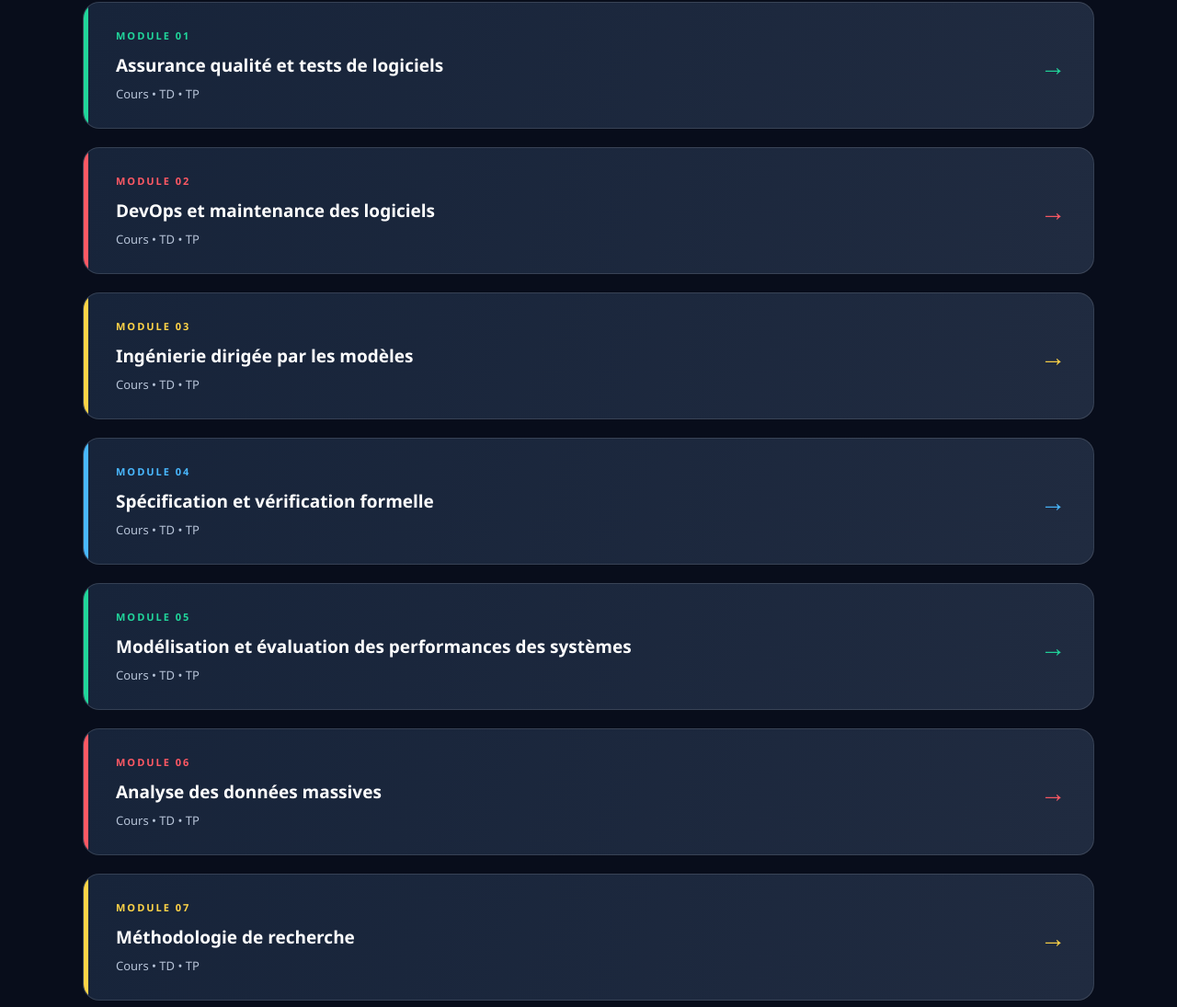
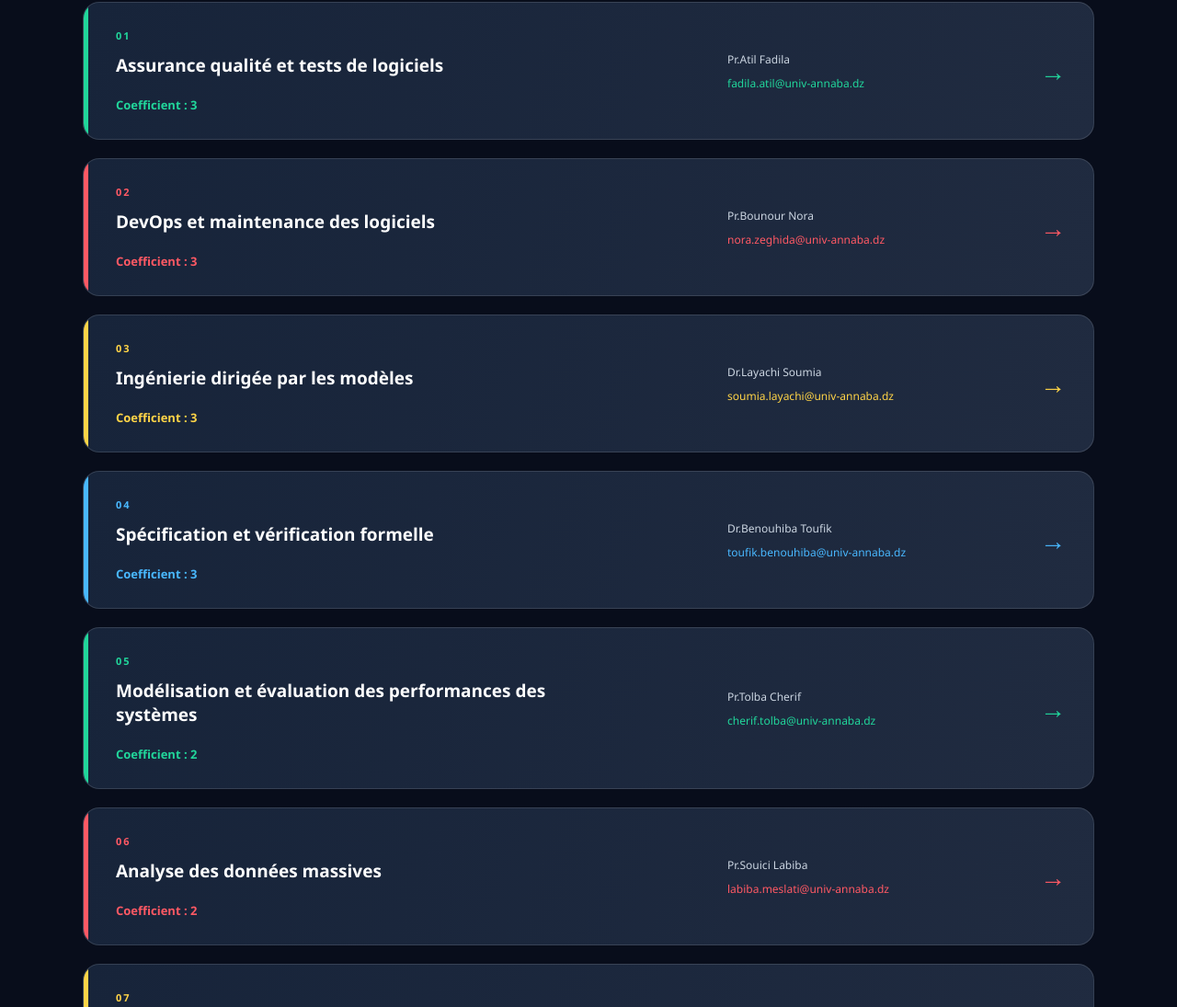
Before and after one commit to Haithem-SIAH/GL, a plain HTML site: page index.html in a window 1280 px wide. Shown: the part 900-1995 px from the top of the page at 92% size. Drawn offline with Linux system fonts and the light colour scheme.

Commit message:
Update modules information and design

```diff
--- a/css/style.css
+++ b/css/style.css
@@ -575,3 +575,60 @@ button {
         font-size: 12px;
     }
 }
+
+.teacher-name {
+    margin-top: 8px;
+    color: #cbd5e1;
+    font-size: 13px;
+}
+
+.teacher-email {
+    display: inline-block;
+    margin-top: 4px;
+    color: #42e6c0;
+    font-size: 13px;
+    text-decoration: none;
+}
+
+.teacher-email:hover {
+    text-decoration: underline;
+}
+
+.module-card {
+    position: relative;
+    padding-right: 45%;
+}
+
+.module-coefficient {
+    margin-top: 12px;
+    color: var(--accent);
+    font-size: 13px;
+    font-weight: 700;
+}
+
+.module-info {
+    position: absolute;
+    left: 700px;
+    top: 50%;
+    transform: translateY(-50%);
+    display: flex;
+    flex-direction: column;
+    gap: 9px;
+    max-width: 40%;
+    font-size: 12px;
+    color: #cbd5e1;
+}
+
+.module-info p {
+    margin: 0;
+}
+
+.module-info a {
+    color: var(--accent);
+    text-decoration: none;
+    overflow-wrap: anywhere;
+}
+
+.module-info a:hover {
+    text-decoration: underline;
+}
--- a/index.html
+++ b/index.html
@@ -5,9 +5,7 @@
 <head>
     <meta charset="UTF-8">
     <meta name="viewport" content="width=device-width, initial-scale=1.0">
-
     <title>University Library | Haithem SIAH</title>
-
     <link rel="stylesheet" href="css/style.css">
 </head>
 
@@ -21,13 +19,13 @@
 
             <div class="profile-info">
                 <strong>Haithem SIAH</strong>
-                <span>UNIVERSITY LIBRARY</span>
+                <span></span>
             </div>
         </div>
 
         <div class="nav-status">
             <span class="status-dot"></span>
-            Espace pédagogique
+            INFORMATIQUE
         </div>
 
     </header>
@@ -41,12 +39,11 @@
             <span class="hero-label">VOTRE ESPACE UNIVERSITAIRE</span>
 
             <h1>
-                UNIVERSITY <span>LIBRARY</span>
+                ESPACE <span>Génie Logiciel</span>
             </h1>
 
             <p>
-                Votre espace numérique dédié aux ressources pédagogiques
-                et universitaires.
+                Une plateforme de partage et d'entraide pour les étudiants de Master 2 Génie Logiciel.
             </p>
 
             <div class="hero-line"></div>
@@ -81,7 +78,7 @@
 
                 <div>
                     <span id="pageLabel" class="section-label">
-                        ESPACE PÉDAGOGIQUE
+                        ESPACE PÉDAGOGIQUe
                     </span>
 
                     <h2 id="pageTitle">Mes modules</h2>
@@ -108,9 +105,9 @@
     <!-- FOOTER -->
     <footer class="footer">
 
-        <p>© 2026 University Library — Haithem SIAH</p>
+        <p>© 2026 Espace Pédagogique — Réalisé par Haithem SIAH</p>
 
-        <span>Partageons le savoir.</span>
+        <span>Ensemble, apprenons, partageons et progressons.</span>
 
     </footer>
 
--- a/js/script.js
+++ b/js/script.js
@@ -13,6 +13,9 @@ const modules = [
 
     {
         name: "Assurance qualité et tests de logiciels",
+        enseignant: "Pr.Atil Fadila",
+        email: "fadila.atil@univ-annaba.dz",
+        coefficient: 3,
         categories: {
             Cours: [
                 {
@@ -25,12 +28,36 @@ const modules = [
                 }
             ],
             TD: [],
-            TP: []
+            TP: [
+                {
+                    name: "TP 1",
+                    file: "Master 2/Assurance qualité et tests de logiciels/TP/TP 1.pdf"
+                },
+                {
+                    name: "TP 2",
+                    file: "Master 2/Assurance qualité et tests de logiciels/TP/TP 2.pdf"
+                },
+                {
+                    name: "TP 3",
+                    file: "Master 2/Assurance qualité et tests de logiciels/TP/TP 3.pdf"
+                },
+                {
+                    name: "TP 4",
+                    file: "Master 2/Assurance qualité et tests de logiciels/TP/TP 4.pdf"
+                },
+                {
+                    name: "TP 5",
+                    file: "Master 2/Assurance qualité et tests de logiciels/TP/TP 5.pdf"
+                }
+            ]
         }
     },
 
     {
         name: "DevOps et maintenance des logiciels",
+        enseignant: "Pr.Bounour Nora",
+        email: "nora.zeghida@univ-annaba.dz",
+        coefficient: 3,
         categories: {
             Cours: [
                 {
@@ -54,25 +81,58 @@ const modules = [
                     file: "Master 2/DevOps et maintenance des logiciels/Cours/Cours 5.pdf"
                 }
             ],
-            TD: [],
-            TP: []
+            TD: [
+                {
+                    name: "TD 1",
+                    file: "Master 2/DevOps et maintenance des logiciels/TD/Tut1.pdf"
+                }
+            ],
+            TP: [
+                {
+                    name: "TP 0",
+                    file: "Master 2/DevOps et maintenance des logiciels/TP/TP0.pdf"
+                },
+                {
+                    name: "TP 1",
+                    file: "Master 2/DevOps et maintenance des logiciels/TP/TP1.pdf"
+                },
+                {
+                    name: "TP 2",
+                    file: "Master 2/DevOps et maintenance des logiciels/TP/TP2.pdf"
+                },
+                {
+                    name: "TP 3",
+                    file: "Master 2/DevOps et maintenance des logiciels/TP/TP3.pdf"
+                },
+                {
+                    name: "TP 4",
+                    file: "Master 2/DevOps et maintenance des logiciels/TP/TP4.pdf"
+                },
+                {
+                    name: "TP 5",
+                    file: "Master 2/DevOps et maintenance des logiciels/TP/TP5.pdf"
+                }
+            ]
         }
     },
 
     {
         name: "Ingénierie dirigée par les modèles",
+        enseignant: "Dr.Layachi Soumia",
+        email: "soumia.layachi@univ-annaba.dz",
+        coefficient: 3,
         categories: {
             Cours: [
                 {
-                    name: "Chapitre 1",
+                    name: "Cours 1",
                     file: "Master 2/Ingénierie dirigée par les modèles/Cours/Chapitre 1.pdf"
                 },
                 {
-                    name: "Chapitre 2",
+                    name: "Cours 2",
                     file: "Master 2/Ingénierie dirigée par les modèles/Cours/Chapitre 2.pdf"
                 },
                 {
-                    name: "Chapitre 3",
+                    name: "Cours 3",
                     file: "Master 2/Ingénierie dirigée par les modèles/Cours/Chapitre 3.pdf"
                 },
                 {
@@ -80,13 +140,30 @@ const modules = [
                     file: "Master 2/Ingénierie dirigée par les modèles/Cours/STANDARD OMG FINAL.pdf"
                 }
             ],
-            TD: [],
-            TP: []
+            TD: [
+                {
+                    name: "TD 1",
+                    file: "Master 2/Ingénierie dirigée par les modèles/TD/TD1.pdf"
+                }
+            ],
+            TP: [
+                {
+                    name: "TP 1",
+                    file: "Master 2/Ingénierie dirigée par les modèles/TP/TP1.pdf"
+                },
+                {
+                    name: "TP 2",
+                    file: "Master 2/Ingénierie dirigée par les modèles/TP/TP2.pdf"
+                }
+            ]
         }
     },
 
     {
         name: "Spécification et vérification formelle",
+        enseignant: "Dr.Benouhiba Toufik",
+        email: "toufik.benouhiba@univ-annaba.dz",
+        coefficient: 3,
         categories: {
             Cours: [
                 {
@@ -98,13 +175,25 @@ const modules = [
                     file: "Master 2/Spécification et vérification formelle/Cours/chap2.pdf"
                 }
             ],
-            TD: [],
+            TD: [
+                {
+                    name: "TD 1",
+                    file: "Master 2/Spécification et vérification formelle/TD/tut1.pdf"
+                },
+                {
+                    name: "TD 2",
+                    file: "Master 2/Spécification et vérification formelle/TD/tut2.pdf"
+                }
+            ],
             TP: []
         }
     },
 
     {
         name: "Modélisation et évaluation des performances des systèmes",
+        enseignant: "Pr.Tolba Cherif",
+        email: "cherif.tolba@univ-annaba.dz",
+        coefficient: 2,
         categories: {
             Cours: [
                 {
@@ -127,6 +216,9 @@ const modules = [
 
     {
         name: "Analyse des données massives",
+        enseignant: "Pr.Souici Labiba",
+        email: "labiba.meslati@univ-annaba.dz",
+        coefficient: 2,
         categories: {
             Cours: [
                 {
@@ -141,6 +233,9 @@ const modules = [
 
     {
         name: "Méthodologie de recherche",
+        enseignant: "Pr.Mohamed Ben Ali Yamina",
+        email: "benaliyam2@yahoo.fr",
+        coefficient: 1,
         categories: {
             Cours: [
                 {
@@ -155,6 +250,9 @@ const modules = [
 
     {
         name: "Informatique quantique",
+        enseignant: "Pr.Ghoualmi Nacira",
+        email: "nacira.ghoualmi@univ-annaba.dz",
+        coefficient: 1,
         categories: {
             Cours: [],
             TD: [],
@@ -202,6 +300,7 @@ const downloadIcon = `
 `;
 
 
+
 /* =================================
    5. AFFICHER LES MODULES
 ================================= */
@@ -224,53 +323,73 @@ function showModules() {
 
     content.innerHTML = "";
 
-
     modules.forEach((module, index) => {
 
         const card = document.createElement("div");
 
         card.className = "module-card";
 
-
+        // Numéro du module
         const number = document.createElement("span");
 
         number.className = "card-number";
 
         number.textContent =
-            `MODULE ${String(index + 1).padStart(2, "0")}`;
+            ` ${String(index + 1).padStart(2, "0")}`;
 
-
+        // Nom du module
         const title = document.createElement("h3");
 
         title.className = "card-title";
 
         title.textContent = module.name;
 
+        // Coefficient sous le titre
+        const coefficient = document.createElement("p");
 
-        const description = document.createElement("p");
+        coefficient.className = "module-coefficient";
 
-        description.className = "card-description";
-
-        description.textContent = "Cours • TD • TP";
+        coefficient.textContent =
+            "Coefficient : " + (module.coefficient ?? "Non renseigné");
 
 
+        // Informations de l'enseignant à droite
+        const info = document.createElement("div");
+
+        info.className = "module-info";
+
+        const teacher = document.createElement("p");
+
+        teacher.textContent = module.enseignant || "Non renseigné";
+
+        const email = document.createElement("a");
+
+        email.textContent = module.email || "E-mail non renseigné";
+
+        if (module.email) {
+            email.href = "mailto:" + module.email;
+        }
+
+        info.append(teacher, email);
+
+        // Flèche
         const arrow = document.createElement("span");
 
         arrow.className = "card-arrow";
 
         arrow.textContent = "→";
 
+        // Ajouter les éléments à la carte
+        card.append(number, title, coefficient, info, arrow);
 
-        card.append(number, title, description, arrow);
-
-
+        // Événement de clic
         card.addEventListener("click", () => {
 
             showCategories(index);
 
         });
 
-
+        // Ajouter la carte à la page
         content.appendChild(card);
 
     });
@@ -336,7 +455,6 @@ function showCategories(index) {
 
         number.className = "card-number";
 
-        number.textContent = `RESSOURCES 0${index + 1}`;
 
 
         const title = document.createElement("h3");
```
